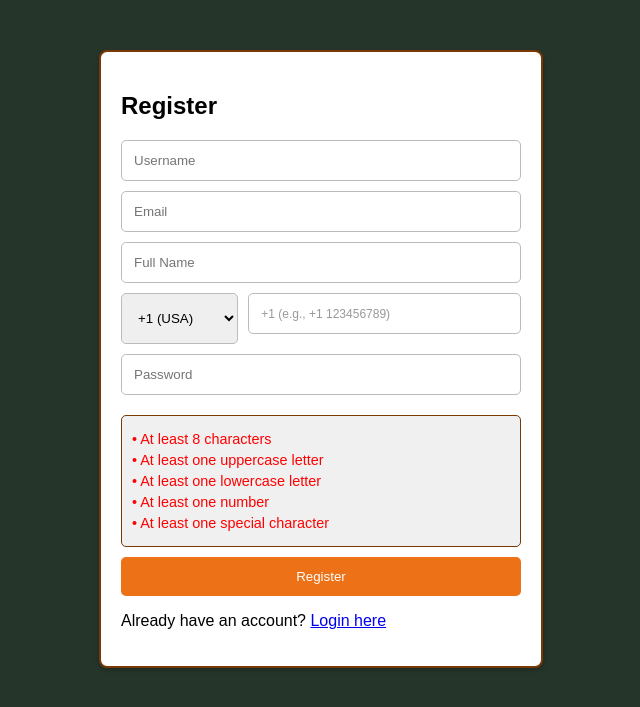
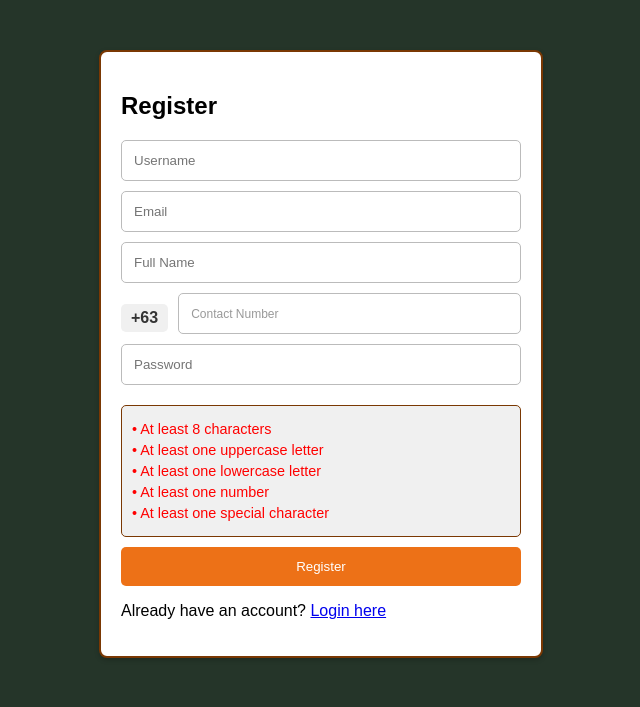
Before and after one commit to Evaj-hue/hobby, a PHP site: page /register.html in a window 1280 px wide. Shown: the top 707 px of the page, without its empty margins (319-959 px from the left). Run offline with PHP 8.4, Linux system fonts and the light colour scheme.

Commit message:
changes to the validation for contact number and email

```diff
--- a/css/form.css
+++ b/css/form.css
@@ -82,32 +82,21 @@ button:hover {
 /* Phone Input Styling */
 .phone-input {
     display: flex;
-    gap: 10px;
-    margin-bottom: 10px;
+    align-items: center;
+    gap: 10px; /* Adds spacing between the label and the input */
 }
 
-.phone-input select {
-    width: 30%;
-    padding: 12px;
-    border: 1px solid #bbb;
-    border-radius: 5px;
-    box-sizing: border-box;
-    outline: none;
+.phone-input .country-code {
+    font-size: 1rem; /* Adjust font size */
+    font-weight: bold; /* Makes the country code bold */
+    background-color: #f0f0f0; /* Light background for better contrast */
+    padding: 5px 10px; /* Adds padding for a button-like appearance */
+    border-radius: 5px; /* Rounded corners */
+    color: #333; /* Text color */
+    display: inline-block; /* Ensures proper alignment */
 }
 
-phone-input select:focus {
-    border-color: #ED7117; /* Orange focus */
-    box-shadow: 0 0 5px rgba(237, 113, 23, 0.5);
-}
 
-.phone-input input {
-    width: 70%;
-    padding: 12px;
-    border: 1px solid #bbb;
-    border-radius: 5px;
-    box-sizing: border-box;
-    outline: none;
-}
 
 .phone-input input::placeholder {
     color: #999;
--- a/register.html
+++ b/register.html
@@ -11,19 +11,14 @@
         <h2>Register</h2>
         <form action="register.php" method="POST" onsubmit="return validatePassword()">
             <input type="text" name="username" placeholder="Username" required>
-            <input type="email" name="email" placeholder="Email" required>
+            <input type="email" name="email" id="email" placeholder="Email"
+            pattern="^[a-zA-Z0-9._%+-]+@[a-zA-Z0-9.-]+\.[a-zA-Z]{2,}$"
+             title="Please enter a valid email address" required>
             <input type="text" name="full_name" placeholder="Full Name" required>
             <div class="phone-input">
-                <select name="country_code" id="country_code" required onchange="updateContactNumber()">
-                    <option value="+1" data-length="11">+1 (USA)</option>
-                    <option value="+44" data-length="11">+44 (UK)</option>
-                    <option value="+91" data-length="11">+91 (India)</option>
-                    <option value="+61" data-length="11">+61 (Australia)</option>
-                    <option value="+81" data-length="11">+81 (Japan)</option>
-                    <option value="+63" data-length="11">+63 (PH)</option>
-                </select>
-                <input type="text" name="contact_number" id="contact_number" placeholder="Contact Number"
-                       pattern="\d+" title="Only numbers are allowed" maxlength="11" required>
+                <label for="contact_number" class="country-code">+63</label> <!-- Styled country code -->
+                 <input type="text" name="contact_number" id="contact_number" placeholder="Contact Number"
+                    pattern="^0\d{10}$" title="A valid Philippine number starts with 0 followed by 10 digits" required>
             </div>
             <input type="password" name="password" id="password" placeholder="Password"
                    pattern="(?=.*\d)(?=.*[a-z])(?=.*[A-Z])(?=.*[!@#$%^&*:;><,.?~`-]).{8,}"
@@ -41,6 +36,7 @@
         </form>
         <p>Already have an account? <a href="index.html">Login here</a></p>
     </div>
+
     <script src="scripts/passwordauth.js"></script>
     <script src="scripts/contactnumber.js"></script>
 </body>
--- a/scripts/contactnumber.js
+++ b/scripts/contactnumber.js
@@ -1,17 +1,13 @@
-function updateContactNumber() {
-    const countryCodeSelect = document.getElementById('country_code');
-    const contactNumberInput = document.getElementById('contact_number');
+// Remove the `updateContactNumber` function since it's no longer needed.
+function validateContactNumber() {
+    const contactNumber = document.getElementById('contact_number').value;
 
-    // Get the selected option and its data-length attribute
-    const selectedOption = countryCodeSelect.options[countryCodeSelect.selectedIndex];
-    const countryCode = selectedOption.value;
-
-    // Update the placeholder and maxlength attributes
-    contactNumberInput.placeholder = `${countryCode} (e.g., ${countryCode} 123456789)`;
-    contactNumberInput.maxLength = 11; // Set max length to 11
-    contactNumberInput.pattern = `\\d{1,11}`; // Allow up to 11 digits
-    contactNumberInput.title = `Enter up to 11 digits for this country.`;
+    // Validate Philippine number format: Starts with 0 and is followed by 10 digits
+    if (!/^0\d{10}$/.test(contactNumber)) {
+        document.getElementById('contact_number').setCustomValidity(
+            'Contact number must start with 0 and be exactly 11 digits long.'
+        );
+    } else {
+        document.getElementById('contact_number').setCustomValidity('');
+    }
 }
-
-// Initialize the contact number input on page load
-document.addEventListener('DOMContentLoaded', updateContactNumber);
```
Also changed, not shown: register.php (+11 -2 lines).
